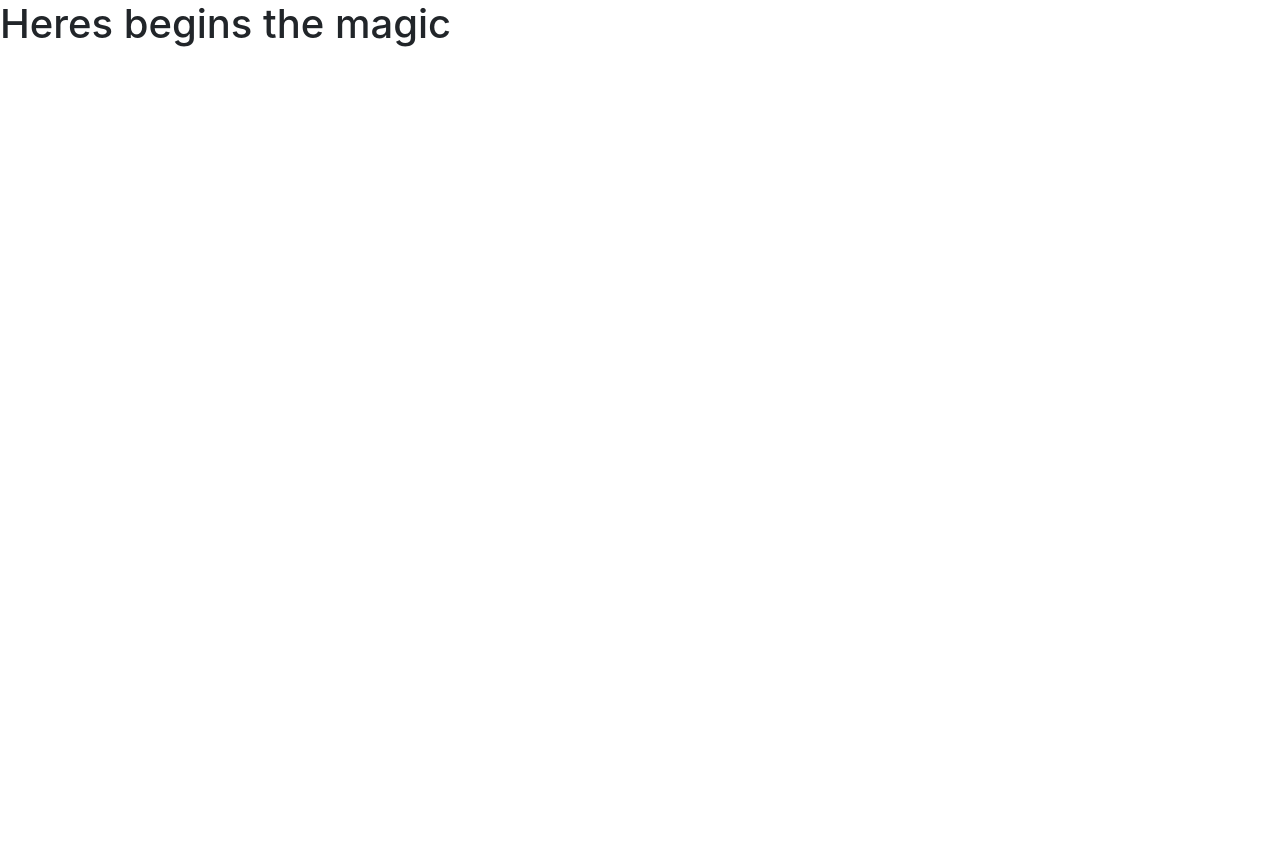
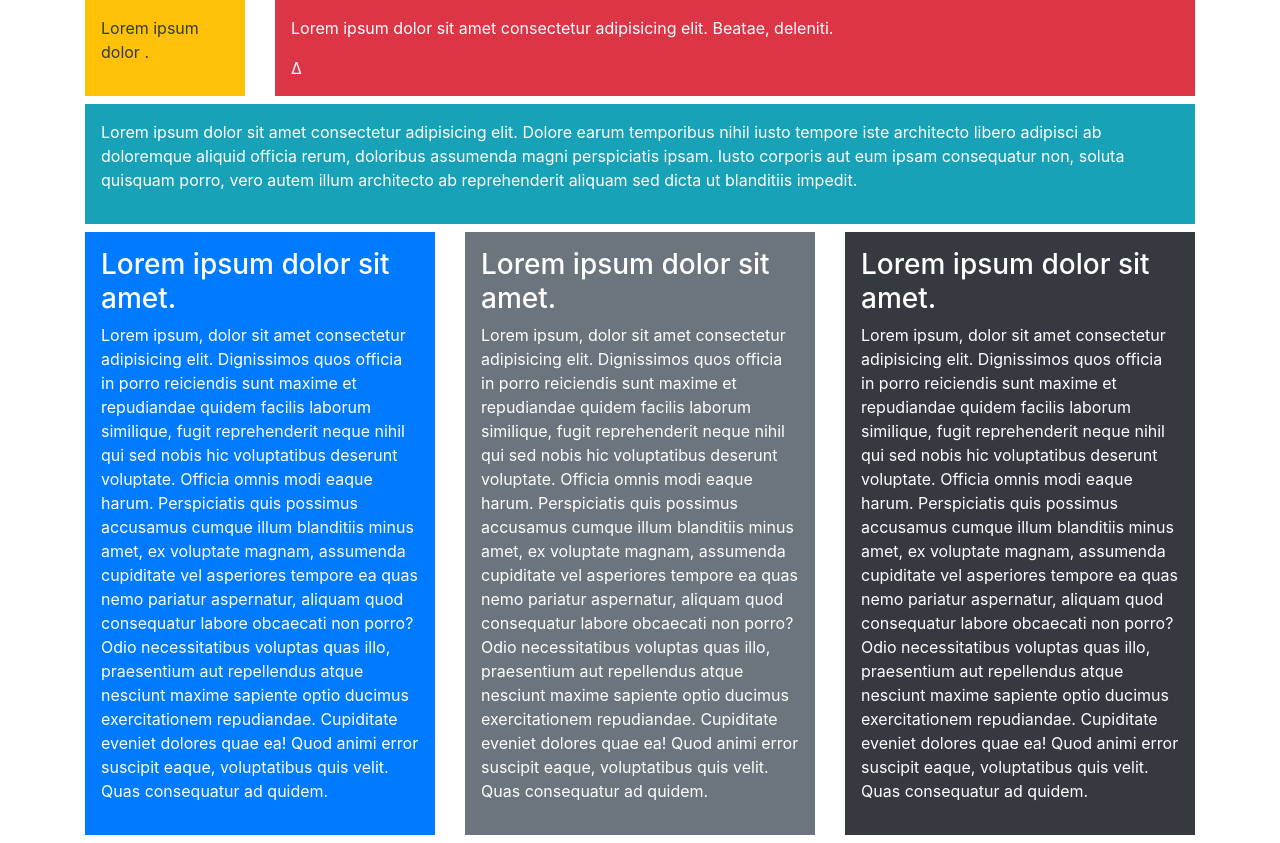
Before and after one commit to sebaszap123-dev/boostrap-movile, a plain HTML site: page index.html in a window 1280 px wide. Before the commit the page ends 800 px from the top, so only its background shows below. Drawn offline with nearby package versions, Linux system fonts and the light colour scheme.

Commit message:
finished practice (#2)

```diff
--- a/index.html
+++ b/index.html
@@ -9,16 +9,87 @@
     <!-- Bootstrap CSS -->
     <link rel="stylesheet" href="https://cdn.jsdelivr.net/npm/bootstrap@4.4.1/dist/css/bootstrap.min.css"
         integrity="sha384-Vkoo8x4CGsO3+Hhxv8T/Q5PaXtkKtu6ug5TOeNV6gBiFeWPGFN9MuhOf23Q9Ifjh" crossorigin="anonymous">
-
+    <link rel="stylesheet" href="style.css">
     <title>Hello, world!</title>
 </head>
 
 <body>
-    <h1>Heres begins the magic</h1>
-    <a href="">
-
-    <!-- Optional JavaScript -->
-    <!-- jQuery first, then Popper.js, then Bootstrap JS -->
+    <div class="container">
+        <div class="row">
+            <div class="col-sm-2" id="header1">
+                <div class="p-3 mb-2 bg-warning text-dark">
+                    <p>Lorem ipsum dolor .</p>
+                </div>
+            </div>
+            <div class="col-xl" id="header2">
+                <div class="p-3 mb-2 bg-danger text-white">
+                    <p>Lorem ipsum dolor sit amet consectetur adipisicing elit. Beatae, deleniti.</p>∆
+                </div>
+            </div>
+        </div>
+        <div class="row justify-content-md-center" id="middle">
+            <div class="col-12">
+                <div class="p-3 mb-2 bg-info text-white">
+                    <p>Lorem ipsum dolor sit amet consectetur adipisicing elit. Dolore earum temporibus nihil iusto
+                        tempore
+                        iste architecto libero adipisci ab doloremque aliquid officia rerum, doloribus assumenda magni
+                        perspiciatis ipsam. Iusto corporis aut eum ipsam consequatur non, soluta quisquam porro, vero
+                        autem
+                        illum architecto ab reprehenderit aliquam sed dicta ut blanditiis impedit.</p>
+                </div>
+            </div>
+        </div>
+        <div class="row align-items-center">
+            <div class="col-sm" id="last-row1">
+                <div class="p-3 mb-2 bg-primary text-white">
+                    <h3>Lorem ipsum dolor sit amet.</h3>
+                    <p>Lorem ipsum, dolor sit amet consectetur adipisicing elit. Dignissimos quos officia in porro
+                        reiciendis sunt maxime et repudiandae quidem facilis laborum similique, fugit reprehenderit
+                        neque
+                        nihil qui sed nobis hic voluptatibus deserunt voluptate. Officia omnis modi eaque harum.
+                        Perspiciatis quis possimus accusamus cumque illum blanditiis minus amet, ex voluptate magnam,
+                        assumenda cupiditate vel asperiores tempore ea quas nemo pariatur aspernatur, aliquam quod
+                        consequatur labore obcaecati non porro? Odio necessitatibus voluptas quas illo, praesentium aut
+                        repellendus atque nesciunt maxime sapiente optio ducimus exercitationem repudiandae. Cupiditate
+                        eveniet dolores quae ea! Quod animi error suscipit eaque, voluptatibus quis velit. Quas
+                        consequatur
+                        ad quidem.</p>
+                </div>
+            </div>
+            <div class="col-sm" id="last-row2">
+                <div class="p-3 mb-2 bg-secondary text-white">
+                    <h3>Lorem ipsum dolor sit amet.</h3>
+                    <p>Lorem ipsum, dolor sit amet consectetur adipisicing elit. Dignissimos quos officia in porro
+                        reiciendis sunt maxime et repudiandae quidem facilis laborum similique, fugit reprehenderit
+                        neque
+                        nihil qui sed nobis hic voluptatibus deserunt voluptate. Officia omnis modi eaque harum.
+                        Perspiciatis quis possimus accusamus cumque illum blanditiis minus amet, ex voluptate magnam,
+                        assumenda cupiditate vel asperiores tempore ea quas nemo pariatur aspernatur, aliquam quod
+                        consequatur labore obcaecati non porro? Odio necessitatibus voluptas quas illo, praesentium aut
+                        repellendus atque nesciunt maxime sapiente optio ducimus exercitationem repudiandae. Cupiditate
+                        eveniet dolores quae ea! Quod animi error suscipit eaque, voluptatibus quis velit. Quas
+                        consequatur
+                        ad quidem.</p>
+                </div>
+            </div>
+            <div class="col-sm" id="last-row3">
+                <div class="p-3 mb-2 bg-dark text-white">
+                    <h3>Lorem ipsum dolor sit amet.</h3>
+                    <p>Lorem ipsum, dolor sit amet consectetur adipisicing elit. Dignissimos quos officia in porro
+                        reiciendis sunt maxime et repudiandae quidem facilis laborum similique, fugit reprehenderit
+                        neque
+                        nihil qui sed nobis hic voluptatibus deserunt voluptate. Officia omnis modi eaque harum.
+                        Perspiciatis quis possimus accusamus cumque illum blanditiis minus amet, ex voluptate magnam,
+                        assumenda cupiditate vel asperiores tempore ea quas nemo pariatur aspernatur, aliquam quod
+                        consequatur labore obcaecati non porro? Odio necessitatibus voluptas quas illo, praesentium aut
+                        repellendus atque nesciunt maxime sapiente optio ducimus exercitationem repudiandae. Cupiditate
+                        eveniet dolores quae ea! Quod animi error suscipit eaque, voluptatibus quis velit. Quas
+                        consequatur
+                        ad quidem.</p>
+                </div>
+            </div>
+        </div>
+    </div>
     <script src="https://code.jquery.com/jquery-3.4.1.slim.min.js"
         integrity="sha384-J6qa4849blE2+poT4WnyKhv5vZF5SrPo0iEjwBvKU7imGFAV0wwj1yYfoRSJoZ+n"
         crossorigin="anonymous"></script>
```
